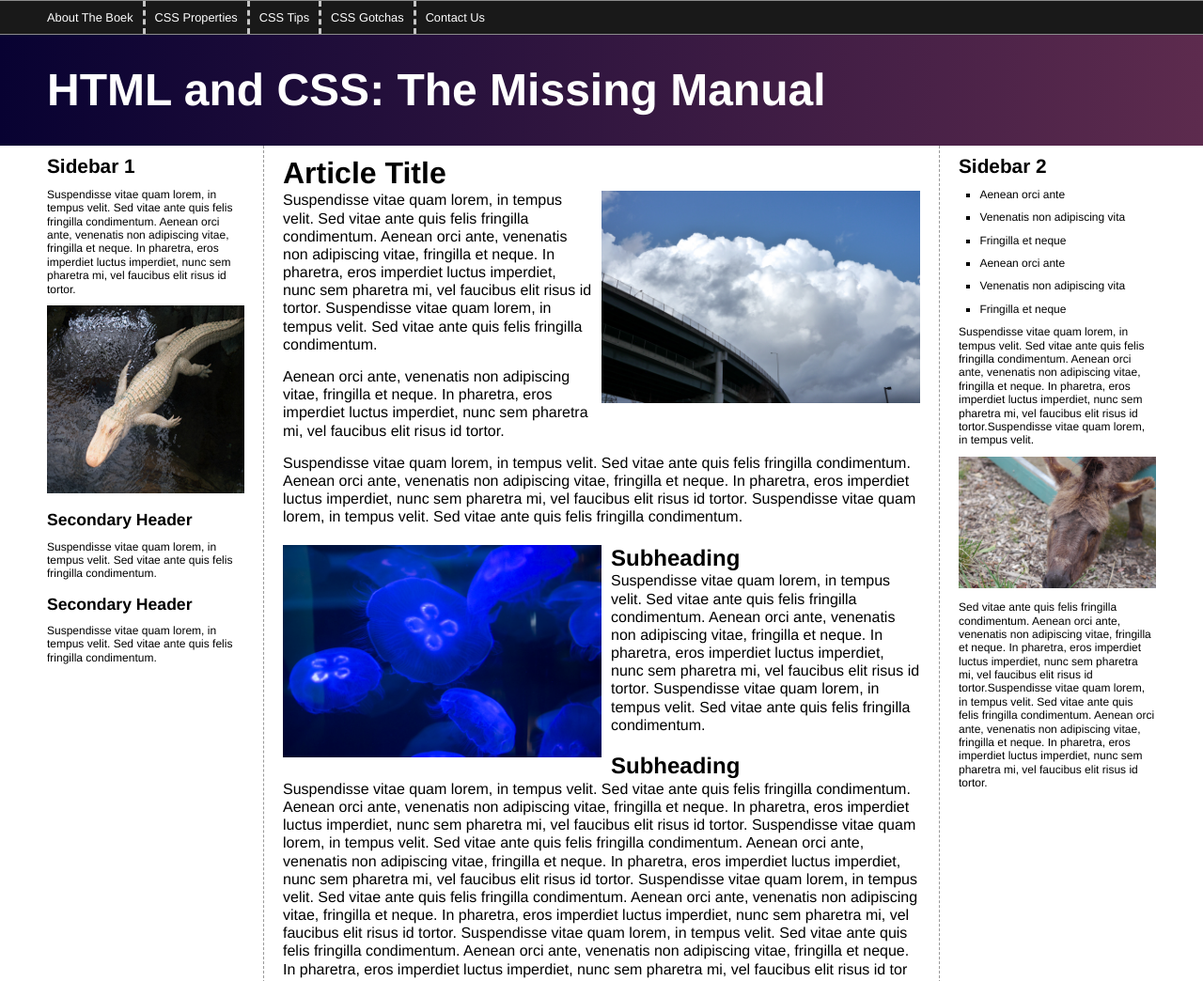
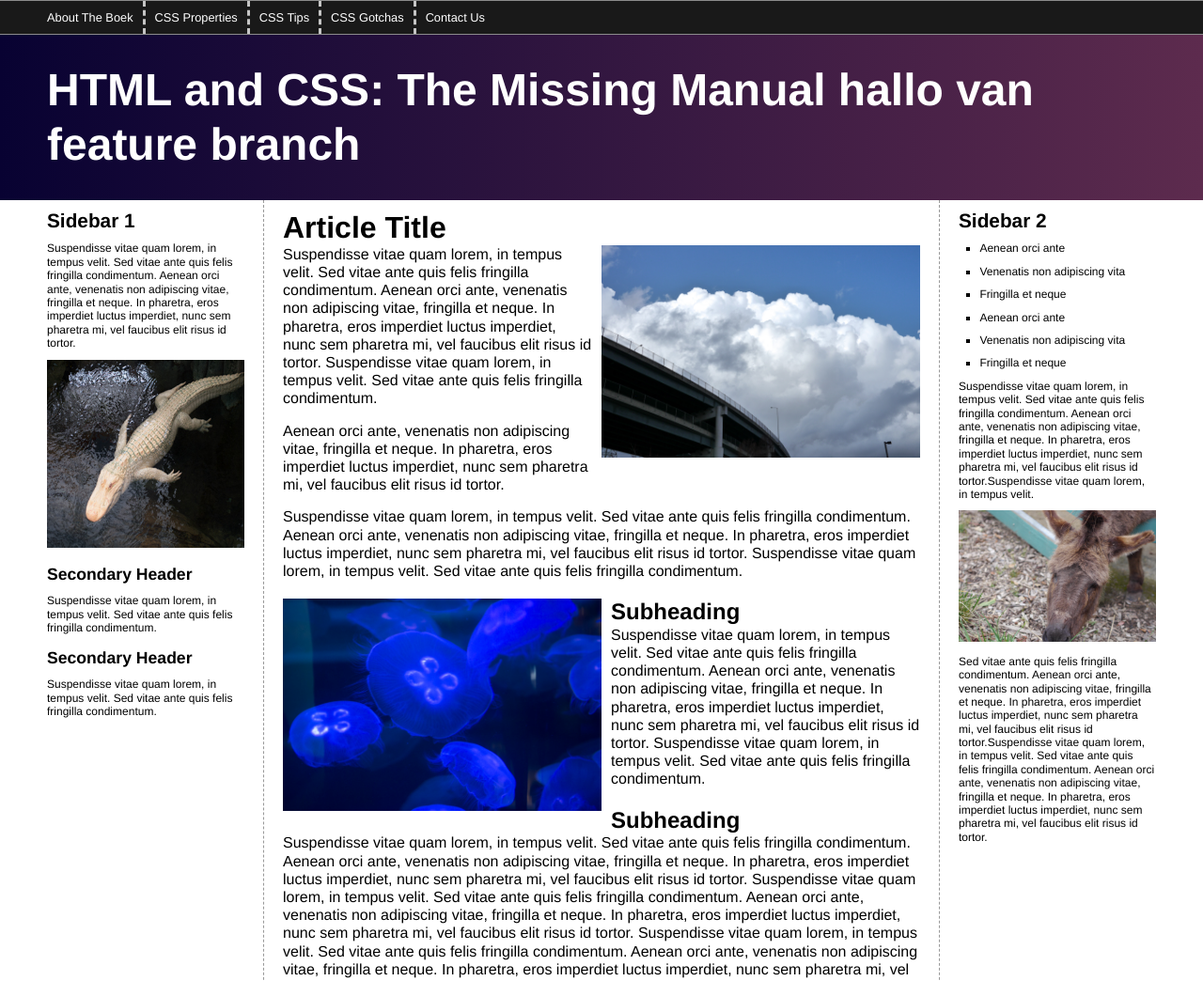
Before and after one commit to iweindemoor/opdracht8, a plain HTML site: page www/index.html in a window 1280 px wide. Shown: the top 1044 px of the page at 94% size. Drawn offline with Linux system fonts and the light colour scheme.

Commit message:
feature update

```diff
--- a/www/index.html
+++ b/www/index.html
@@ -19,7 +19,7 @@
             <li><a href="#">Contact Us</a></li>
           </ul>
         </nav>
-        <h1>HTML and CSS: The Missing Manual</h1>
+        <h1>HTML and CSS: The Missing Manual hallo van feature branch</h1>
       </header>
       <div class="contentWrapper">
         <div class="columnWrapper">
```
